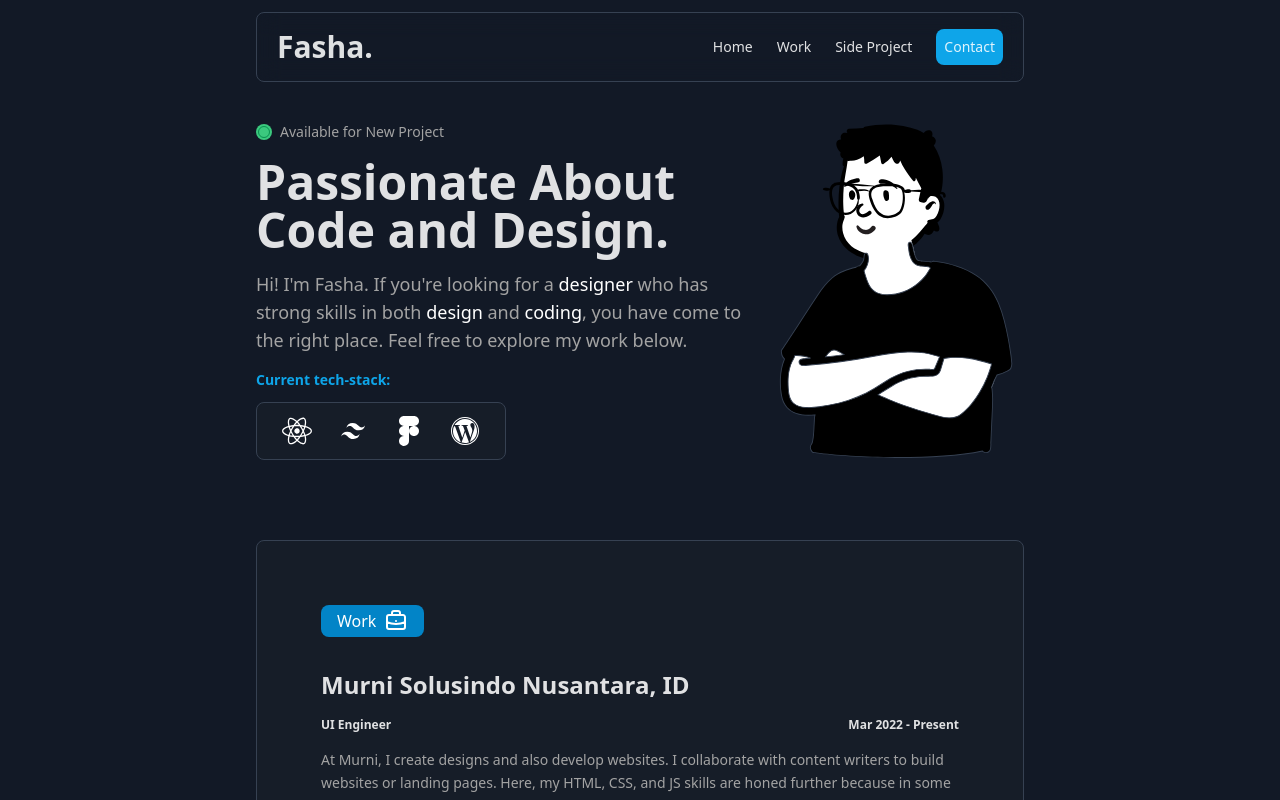
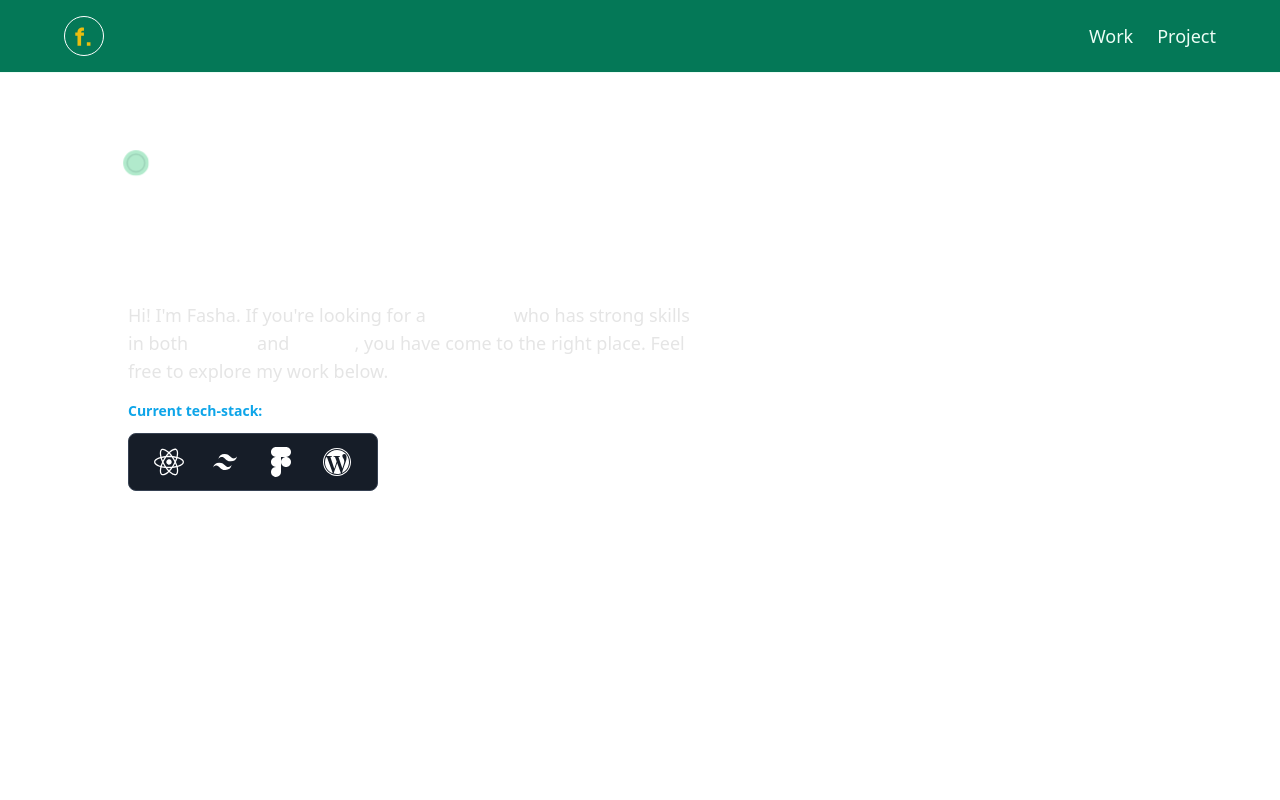
Before and after one commit to fasfashan/fashafadillah, a React (Vite) app: page / in a window 1280 px wide. Shown: the top 800 px of the page. Built offline with nearby package versions, Linux system fonts and the light colour scheme.

Commit message:
add new header

```diff
--- a/src/App.jsx
+++ b/src/App.jsx
@@ -9,13 +9,18 @@ import Contact from "./components/Contact";
 
 function App() {
   return (
-    <div id="top" className="max-w-3xl m-auto p-4 md:p-6 xl:p-0  ">
+    <>
+      <div className="bg-center  bg-cover bg-no-repeat md:min-h-screen xl:h-96 xl:bg-none bg-[url('/Hero-Background.jpg')]">
         <Navbar />
         <Hero />
+      </div>
+
+      <div id="top" className="max-w-5xl m-auto p-4 md:p-6 xl:p-0  ">
         <Work />
         <SideProjects />
         <Contact />
       </div>
+    </>
   );
 }
 
--- a/src/components/Hero.jsx
+++ b/src/components/Hero.jsx
@@ -14,8 +14,8 @@ export default function Hero() {
     fontWeight: 600,
   };
   return (
-    <div className="mt-10 items-center grid grid-cols-12 gap-x-4 gap-y-10">
-      <div className="md:col-span-8 col-span-12 space-y-4">
+    <div className="py-20 max-w-5xl m-auto  items-center  gap-y-10">
+      <div className="max-w-xl space-y-4">
         <div className="flex items-center gap-2">
           <svg
             xmlns="http://www.w3.org/2000/svg"
@@ -23,27 +23,27 @@ export default function Hero() {
             height="16"
             viewBox="0 0 16 16"
             fill="none"
-            className="animate-pulse"
+            className="animate-ping"
           >
             <circle cx="8" cy="8" r="8" fill="#3CCB7F" />
             <circle cx="8" cy="8" r="5.5" stroke="#099250" />
           </svg>
-          <p id="hero" className="text-sm text-neutral-400">
+          <p id="hero" className="text-sm text-white">
             Available for New Project
           </p>
         </div>
 
-        <h1 className="md:text-5xl text-4xl font-semibold leading-snug">
+        <h1 className="md:text-5xl text-4xl font-bold leading-tight">
           Passionate About Code and Design.
         </h1>
 
-        <p className="text-neutral-400 text-lg">
+        <p className="text-neutral-200 text-lg">
           Hi! I'm Fasha. If you're looking for a{" "}
-          <span className="text-white font-medium">designer</span> who has
+          <span className="text-white font-semibold">designer</span> who has
           strong skills in both{" "}
-          <span className="text-white font-medium">design</span> and{" "}
-          <span className="text-white font-medium">coding</span>, you have come
-          to the right place. Feel free to explore my work below.
+          <span className="text-white font-semibold">design</span> and{" "}
+          <span className="text-white font-semibold">coding</span>, you have
+          come to the right place. Feel free to explore my work below.
         </p>
         <div className="space-y-3">
           <p className="text-sm text-sky-500 font-semibold">
@@ -73,9 +73,6 @@ export default function Hero() {
           </div>
         </div>
       </div>
-      <div className="md:col-span-4 col-span-12">
-        <img className="w-full" src={HeroImg} alt="Avatar Fasha" />
-      </div>
     </div>
   );
 }
--- a/src/components/Navbar.jsx
+++ b/src/components/Navbar.jsx
@@ -1,25 +1,16 @@
 export default function Navbar() {
   return (
-    <header className=" sticky top-2  z-30 ">
-      <nav className="px-5  py-4 backdrop-blur-md  mt-3 border rounded-lg flex items-center justify-between bg-secondary/30 border-gray ">
-        <a
-          href="/"
-          className="md:text-3xl hover:text-neutral-400 text-xl font-bold"
-        >
-          Fasha.
-        </a>
-        <ul className="flex items-center md:gap-6 gap-2 md:text-sm text-xs">
-          <li className="hover:text-neutral-400 transition-all">
-            <a href="#top">Home</a>
+    <header className="bg-emerald-700 border-b border-emerald-50 ">
+      <nav className="py-4 bg-emerald-700 max-w-6xl  text-emerald-50  xl:px-0 p-4  m-auto   flex items-center justify-between  ">
+        <img src="/logo.svg" alt="" />
+        <ul className="flex font-medium items-center md:gap-6 gap-2 md:text-lg text-md">
+          <li className="hover:text-emerald-200 transition-all">
+            <a className="" href="#work">
+              Work
+            </a>
           </li>
-          <li className="hover:text-neutral-400 transition-all">
-            <a href="#work">Work</a>
-          </li>
-          <li className="hover:text-neutral-400 transition-all">
-            <a href="#sideproject">Side Project</a>
-          </li>
-          <li className="p-2  bg-sky-500 hover:bg-sky-600 transition-all rounded-lg">
-            <a href="#contact">Contact</a>
+          <li className="hover:text-emerald-200 transition-all">
+            <a href="#sideproject"> Project</a>
           </li>
         </ul>
       </nav>
--- a/src/index.css
+++ b/src/index.css
@@ -6,6 +6,6 @@
   line-height: 1.5;
   font-weight: 400;
   color: rgba(255, 255, 255, 0.87);
-  background-color: #121926;
+
   scroll-behavior: smooth;
 }
```
Also changed, not shown: public/Hero-Background.jpg (added), public/logo.svg. Lines whose indentation alone changed are shown as unchanged.
